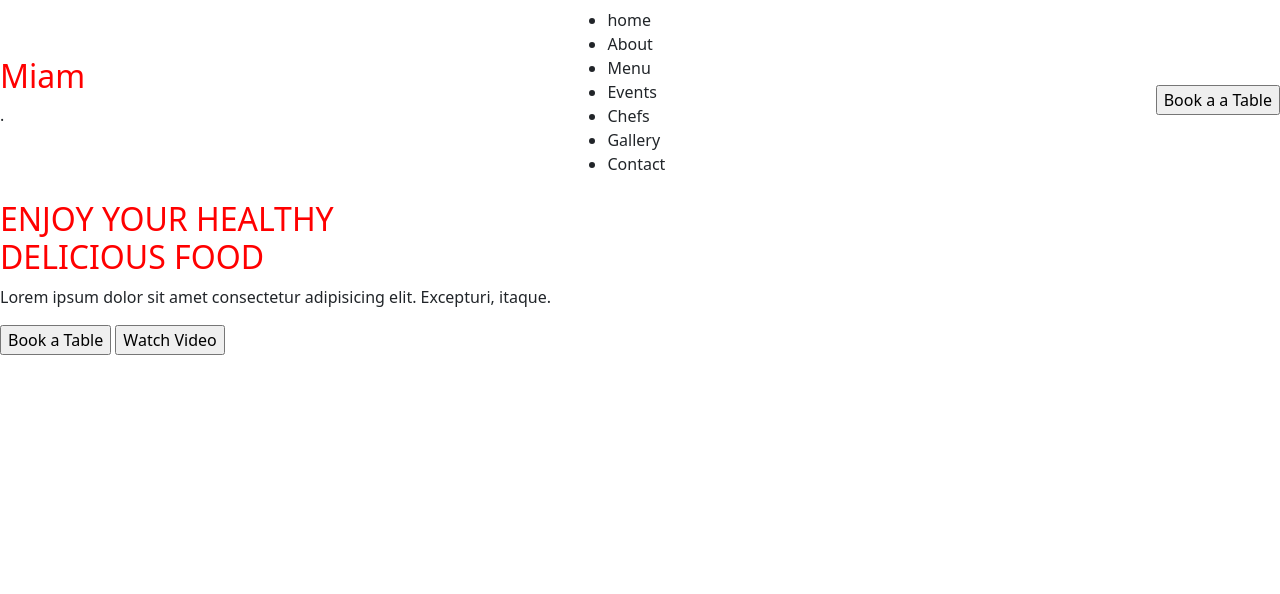
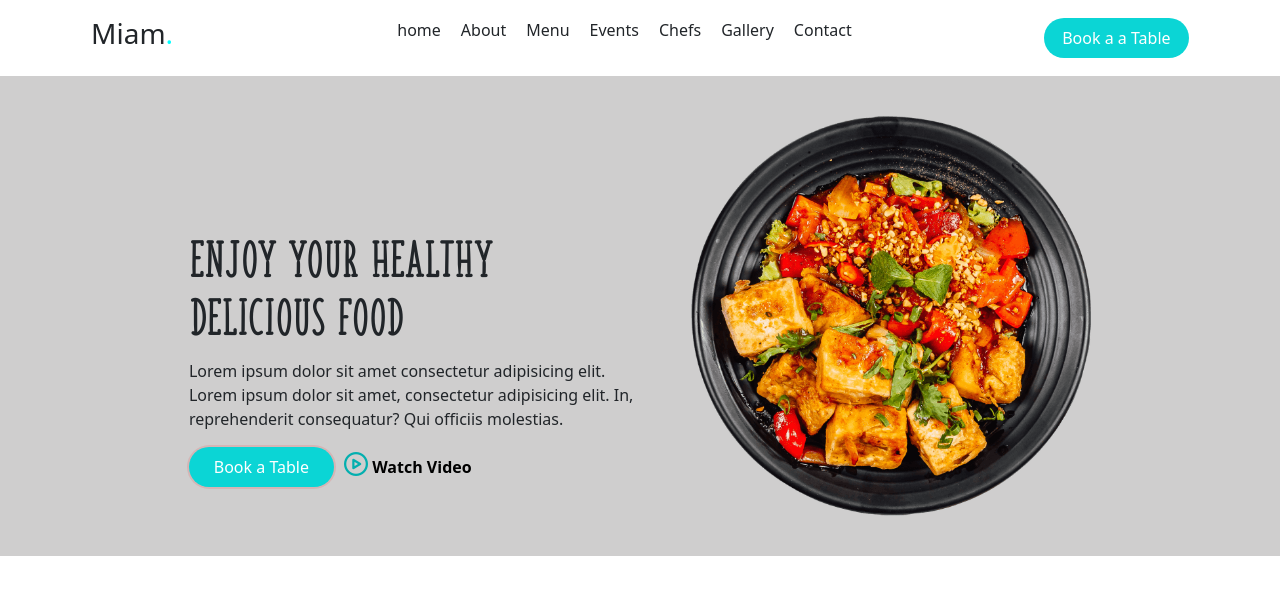
Before and after one commit to sebreye/Projet-Miam, a website: page index.html in a window 1280 px wide. Drawn offline with Linux system fonts and the light colour scheme.

Commit message:
fin nav et header

```diff
--- a/index.html
+++ b/index.html
@@ -11,10 +11,9 @@
     <!-- navbar -->
     <div class="navbar">
         <div class="titre-nav">
-            <h2>Miam</h2>
-            <p>.</p>
+            <h3>Miam<span>.</span></h3>
         </div>
-        <div>
+        <div class="nav">
             <ul>
                 <li>home</li>
                 <li>About</li>
@@ -30,16 +29,19 @@
     <!-- fin de navbar -->
 
     <!-- header -->
-    <div>
+    <header>
         <div class="para-header">
             <h2>ENJOY YOUR HEALTHY <BR>
             DELICIOUS FOOD</BR></h2>
-            <p>Lorem ipsum dolor sit amet consectetur adipisicing elit. Excepturi, itaque.</p>
+            <p>Lorem ipsum dolor sit amet consectetur adipisicing elit. <br> Lorem ipsum dolor sit amet, consectetur adipisicing elit. In, <br> reprehenderit consequatur?  Qui officiis molestias.</p>
             <div class="btns-header">
-                <input type="button" value="Book a Table">
-                <input type="button" value="Watch Video">
+                <input type="button" value="Book a Table" class="btn1-header">
+                <button class="btn2-header"><i class="fa-regular fa-circle-play"></i> Watch Video</button>
             </div>
         </div>
-    </div>
+        <div class="pt-img">
+            <img src="./public/img/hero-img.png" alt="" >
+        </div>
+    </header>
 </body>
 </html>
--- a/src/sass/app.scss
+++ b/src/sass/app.scss
@@ -21,6 +21,6 @@ $fa-font-path : "../../node_modules/@fortawesome/fontawesome-free/webfonts";
 @import "./modules/carrousel2";
 @import "./modules/chefs";
 @import "./modules/Book";
-@import "./modules/carrousel3";
+@import "./modules/carroussel3";
 @import "./modules/contact";
 @import "./modules/footer";
--- a/src/sass/modules/_header.scss
+++ b/src/sass/modules/_header.scss
@@ -0,0 +1,43 @@
+header{
+    padding-left: 20vh;
+    padding-right: 20vh;
+    padding-top: 5vh;
+    padding-bottom: 5vh;
+    display: flex;
+    justify-content: space-around;
+    background-color: rgb(207, 206, 206);
+}
+
+
+.para-header h2{
+    font-family: "fonts-Pr";
+    font-size: xxx-large;
+    font-weight: bolder;
+    padding-top: 15vh;
+}
+
+.btn1-header{
+    background-color: rgb(11, 213, 213);
+    border: none;
+    border-radius: 20px;
+    color: white;
+    height: 40px;
+    width: 145px;
+    box-shadow: 0px 0px 0px 2px rgba(255, 0, 0, 0.121);
+
+}
+
+.btn2-header{
+    background: transparent;
+    border: none;
+    border-radius: 15px;
+    color: rgb(0, 0, 0);
+    font-weight: bold;
+}
+.fa-regular{
+    color: rgb(3, 175, 175);
+    font-size: x-large;
+}
+.pt-img img{
+    width: 50vh;
+}
--- /dev/null
+++ b/src/sass/modules/_navbar.scss
@@ -0,0 +1,24 @@
+.navbar{
+    display: flex;
+    justify-content: space-around;
+
+}
+.titre-nav span{
+    color: aqua;
+}
+.nav ul{
+    display: flex;
+    text-decoration: none;
+}
+.nav ul li{
+    margin: 10px;
+    list-style: none;
+}
+.navbar input{
+    background-color: rgb(11, 213, 213);
+    border: none;
+    border-radius: 20px;
+    color: white;
+    height: 40px;
+    width: 145px;
+}
```
Also changed, not shown: public/css/app.css.
